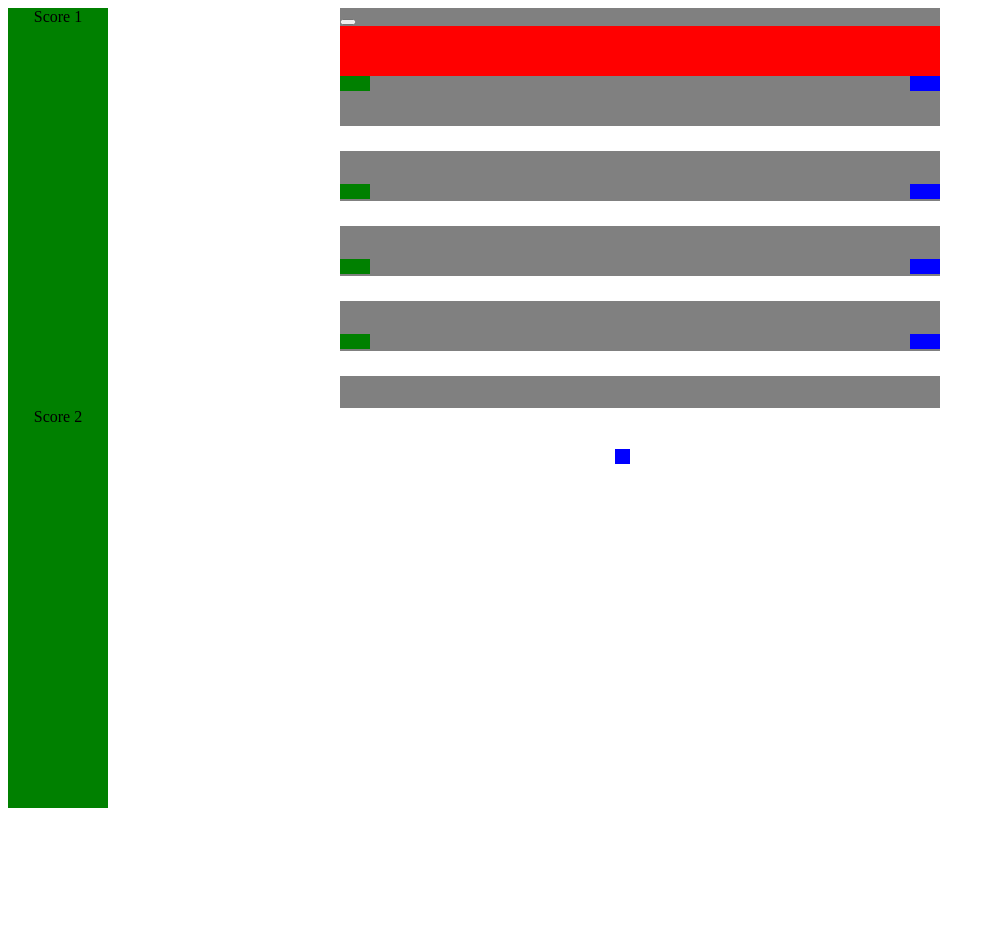
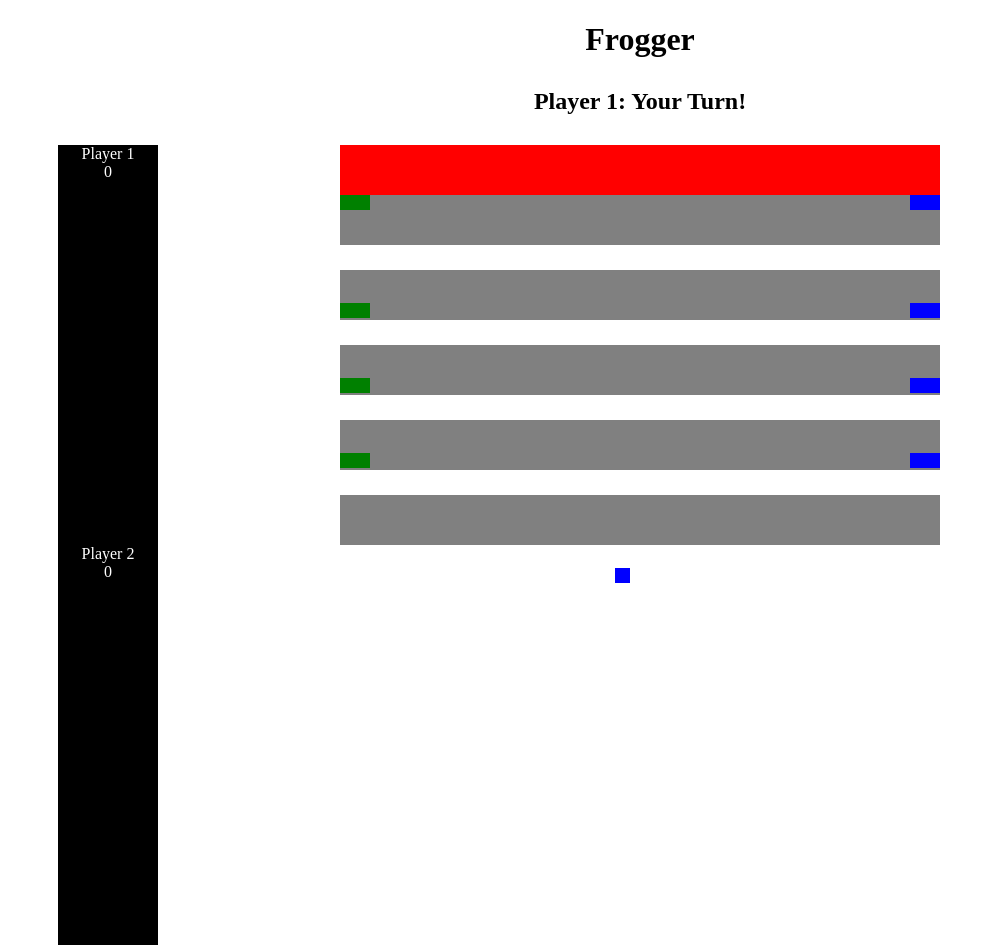
Before and after one commit to alissaschlecht/WDI_20_PROJECT_1, a PHP site: page / in a window 1280 px wide. Shown: the whole page, without its empty margins (0-995 px from the left). Before the commit the page ends 808 px from the top, so only its background shows below. Run offline with PHP 8.4, Linux system fonts and the light colour scheme; some libraries are stand-ins or nearby versions.

Commit message:
scoreboard and spacebar start added

```diff
--- a/index.css
+++ b/index.css
@@ -1,3 +1,8 @@
+/** {
+
+    border: red 1px solid;
+}*/
+
 .wrapper {
   height: 400px;
   width:600px;
@@ -53,6 +58,7 @@
   height: 400px;
   position:relative;
   float: left;
+  margin-left: 50px;
 
 }
 
@@ -60,10 +66,11 @@
 
   width: 100px;
   height:400px;
-  background-color: green;
+  background-color: black;
   position: relative;
   float: left;
   text-align: center;
+  color: white;
 
 }
 
@@ -74,3 +81,8 @@
   background-color: red;
 
 }
+
+h1, h2 {
+  text-align: center;
+  margin-bottom: 30px;
+}
--- a/index.html
+++ b/index.html
@@ -8,17 +8,21 @@
 </head>
 <body>
 
+<h1>Frogger</h1>
+<h2>Player 1: Your Turn!</h2>
 
 <div class="scoreboard">
-  <div class="scorebox" id="player1">Score 1</div>
-  <div class="scorebox" id="player2">Score 2</div>
+  <div class="scorebox" id="player1">Player 1
+  <div id="score1">0</div>
+  </div>
+  <div class="scorebox" id="player2">Player 2
+  <div id="score2">0</div>
+  </div>
 </div>
 
 <div class="wrapper">
 
 <!-- // roads and sidewalks -->
-  <div><button id="start"></button>
-  </div>
   <div id="winarea"></div>
 
   <div class="carMoveRight allCars"></div>
--- a/index.js
+++ b/index.js
@@ -8,8 +8,9 @@ $(function(){
   var carLTR = $('.carMoveRight');
   var carRTL = $('.carMoveLeft');
   var frog = $('#frog');
-  var scoreOne = $('#player1');
-  var scoreTwo = $('#player2');
+  var scoreOne = $('#score1');
+  var scoreTwo = $('#score2');
+  var showTurn = $("h2");
 
   play();
 
@@ -17,7 +18,6 @@ $(function(){
 
     setInterval(carLoop, 2500);
     setInterval(collisionCheck, 30);
-    // setInterval(winnerArea, 300);
     moveFrog();
     recordPlayerChange();
   }
@@ -42,9 +42,9 @@ $(function(){
   // }
 
 
-
   function carLoop() {
-    $("#start").click(function() {
+    $(document).keyup(function(e) {
+      if (e.keyCode == 32) {
         collisionCheck();
         carLTR.animate({left: "+=580px"}, 2000, function() {
           carLTR.removeAttr('style');
@@ -53,8 +53,23 @@ $(function(){
         carRTL.animate({right: "+=580px"}, 2000, function() {
         carRTL.removeAttr('style'); });
 
+      };
   });
 }
+
+
+  // function carLoop() {
+  //   $("#start").click(function() {
+  //     collisionCheck();
+  //     carLTR.animate({left: "+=580px"}, 2000, function() {
+  //       carLTR.removeAttr('style');
+  //     });
+
+  //     carRTL.animate({right: "+=580px"}, 2000, function() {
+  //     carRTL.removeAttr('style'); });
+
+  //   });
+  // }
 // keypress to move frog div
 
   function moveFrog () {
@@ -108,10 +123,12 @@ $(function(){
         alert("game over!");
         frog.css({"left": "275px", "top": "40px"});
         player = 2;
+        showTurn.html("Player 2: Your Turn!");
       }else{
         alert("game over!");
         frog.css({"left": "275px", "top": "40px"});
         player =1;
+        showTurn.html("Player 1: Your Turn!");
       }
     }
   }
@@ -149,16 +166,15 @@ $(function(){
         frog.css({"left": "275px", "top": "40px"});
         player = 2;
         scoreOne.html(playerScore[0]);
+        showTurn.html("Player 2: Your Turn!");
 
       }else{
         playerScore[1]++;
         alert("Safe frog for player two!");
         frog.css({"left": "275px", "top": "40px"});
         player = 1;
-        scoreOne.html(playerScore[1]);
-
-
-
+        scoreTwo.html(playerScore[1]);
+        showTurn.html("Player 1: Your Turn!")
       }
     }
 
```
Lines whose indentation alone changed are shown as unchanged.
